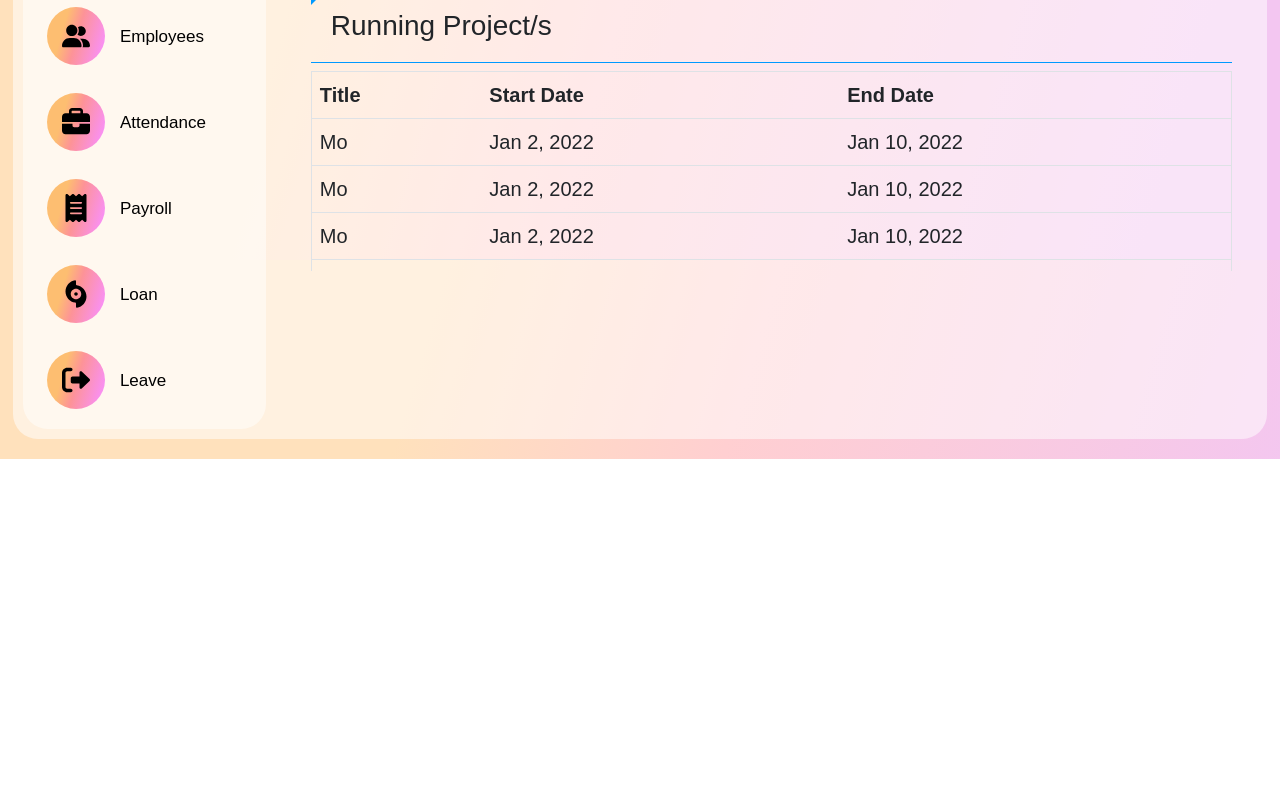
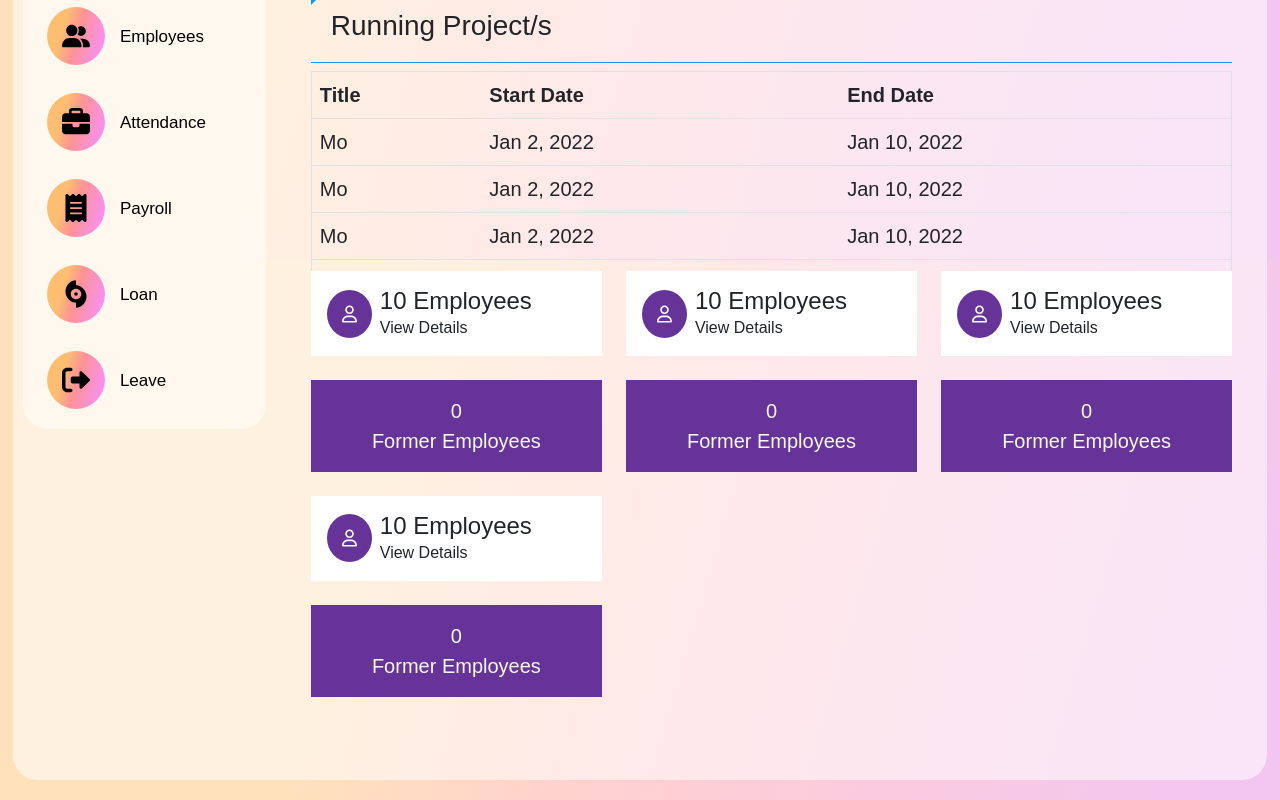
Before and after one commit to farghly/HR-Management-System, a React (Create React App) app: page / in a window 1280 px wide. Shown: the part 540-1340 px from the top of the page. Before the commit the page ends 999 px from the top, so only its background shows below. Built offline with nearby package versions, Linux system fonts and the light colour scheme.

Commit message:
added card component for 'dashboard'

```diff
--- /dev/null
+++ b/src/components/Card/Card.js
@@ -0,0 +1,21 @@
+import React from 'react'
+const Card = (props) => {
+   return (
+      <>
+         <div className="one d-flex gap-4 flex-column details-card">
+            <div className="first-card bg-white d-flex align-items-center p-3">
+               <i className="fa-regular fa-user bgrebeccapurple"></i>
+               <div className="card-text ms-2">
+                  <h4>{props.title}</h4>
+                  <a to="/">{props.details}</a>
+               </div>
+            </div>
+            <div className="second-card bgrebeccapurple text-center p-3 text-light">
+               <div className="num">0</div>
+               <div className="second-card-text">{props.former}</div>
+            </div>
+         </div>
+      </>
+   )
+}
+export default Card
--- a/src/pages/Dashboard/Dashboard.js
+++ b/src/pages/Dashboard/Dashboard.js
@@ -1,3 +1,4 @@
+import Card from "../../components/Card/Card";
 import "./dashboard.css";
 function Dashboard() {
   return (
@@ -108,6 +109,13 @@ function Dashboard() {
         </table>
       </div>
       {/* end of table */}
+
+      <div className="details-cards d-grid gap-4 pb-5">
+        <Card title="10 Employees" details='View Details' former='Former Employees' />
+        <Card title="10 Employees" details='View Details' former='Former Employees' />
+        <Card title="10 Employees" details='View Details' former='Former Employees' />
+        <Card title="10 Employees" details='View Details' former='Former Employees' />
+      </div>
     </>
   );
 }
```
